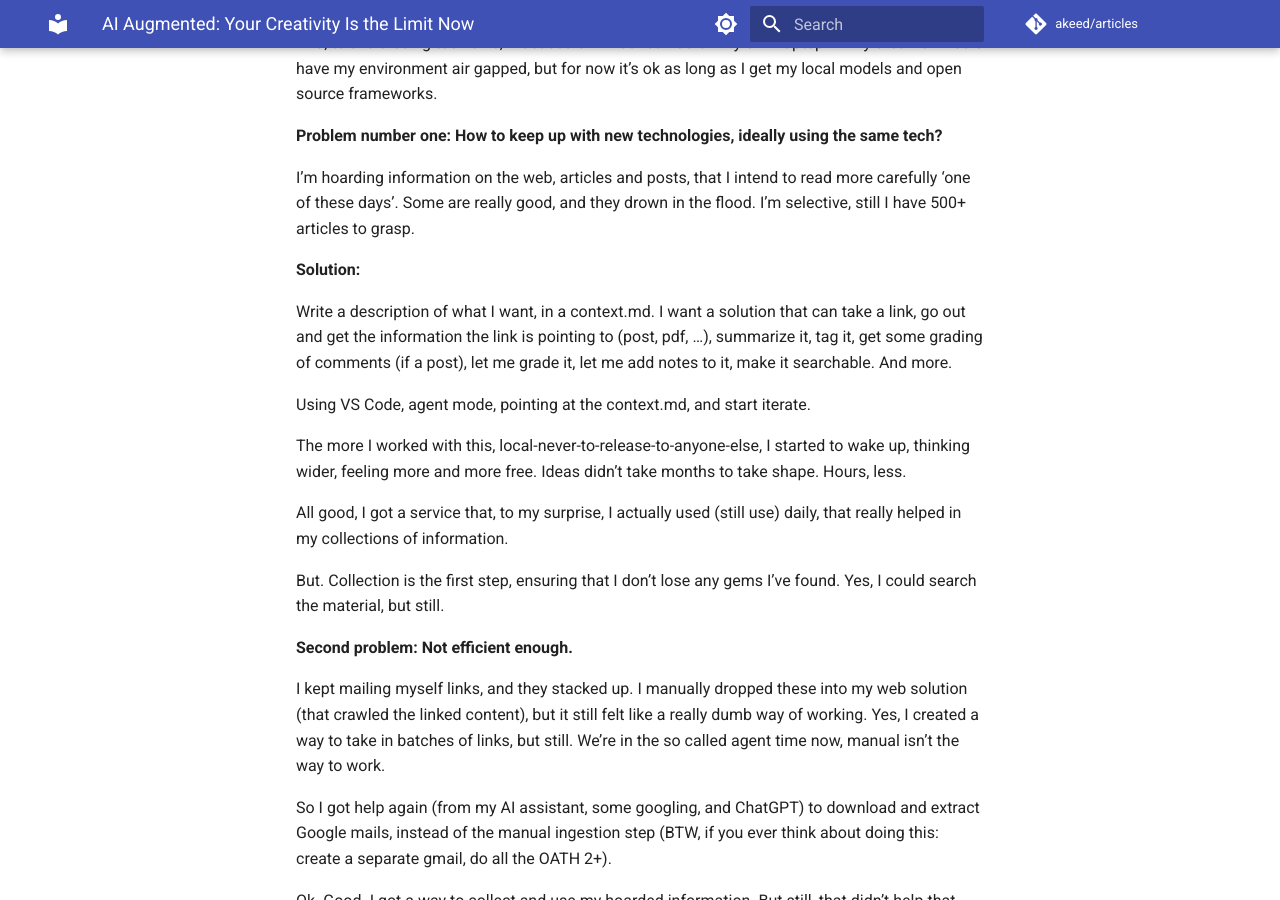
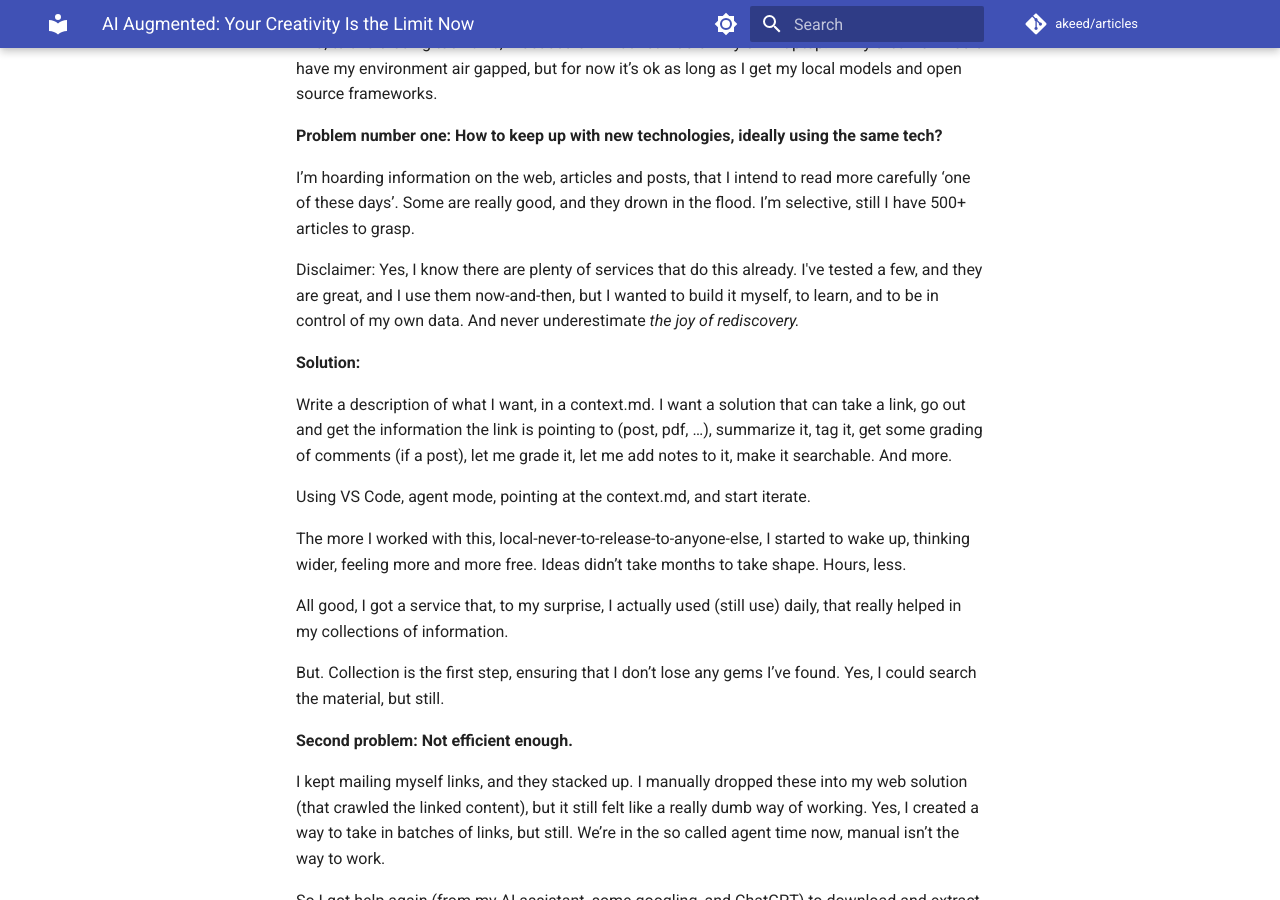
Before and after one commit to akeed/akeed.github.io, an MkDocs documentation site: the page built from docs/articles/Your-Creativity-Is-the-Limit-Now/index.md, in a window 1280 px wide and 900 px high, scrolled down 575 px. Built offline with MkDocs 1.6.1 and Material for MkDocs 9.7.7, drawn with Linux system fonts in a browser that asks for light colours; comment, search, counter and statistics services are not loaded.

Commit message:
fix: added a comment to the intro

```diff
--- a/docs/articles/Your-Creativity-Is-the-Limit-Now/index.md
+++ b/docs/articles/Your-Creativity-Is-the-Limit-Now/index.md
@@ -17,7 +17,10 @@ And, to avoid being too naive, I focused on what I can do on my own laptop. In m
 
 **Problem number one: How to keep up with new technologies, ideally using the same tech?**
 
+
 I’m hoarding information on the web, articles and posts, that I intend to read more carefully ‘one of these days’. Some are really good, and they drown in the flood. I’m selective, still I have 500+ articles to grasp.
+
+Disclaimer: Yes, I know there are plenty of services that do this already. I've tested a few, and they are great, and I use them now-and-then, but I wanted to build it myself, to learn, and to be in control of my own data. And never underestimate *the joy of rediscovery.*
 
 **Solution:**
 
```
